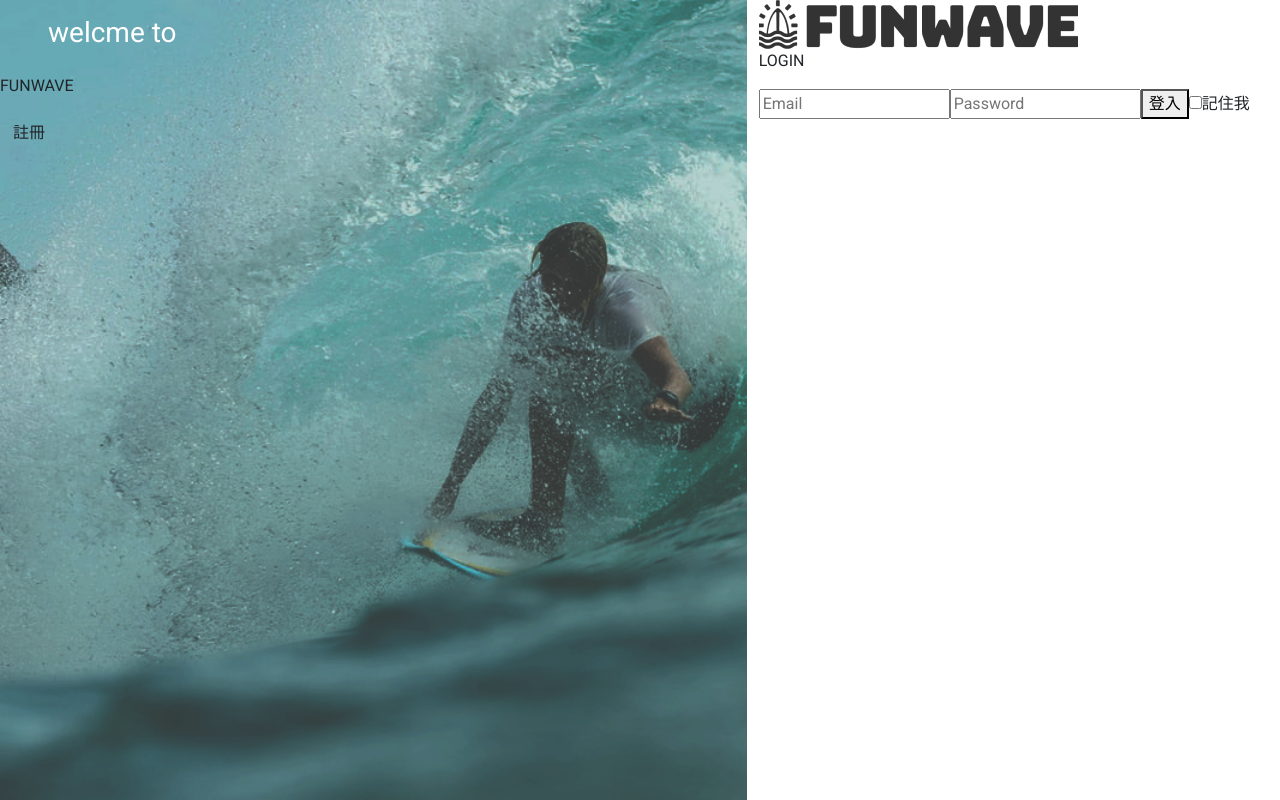
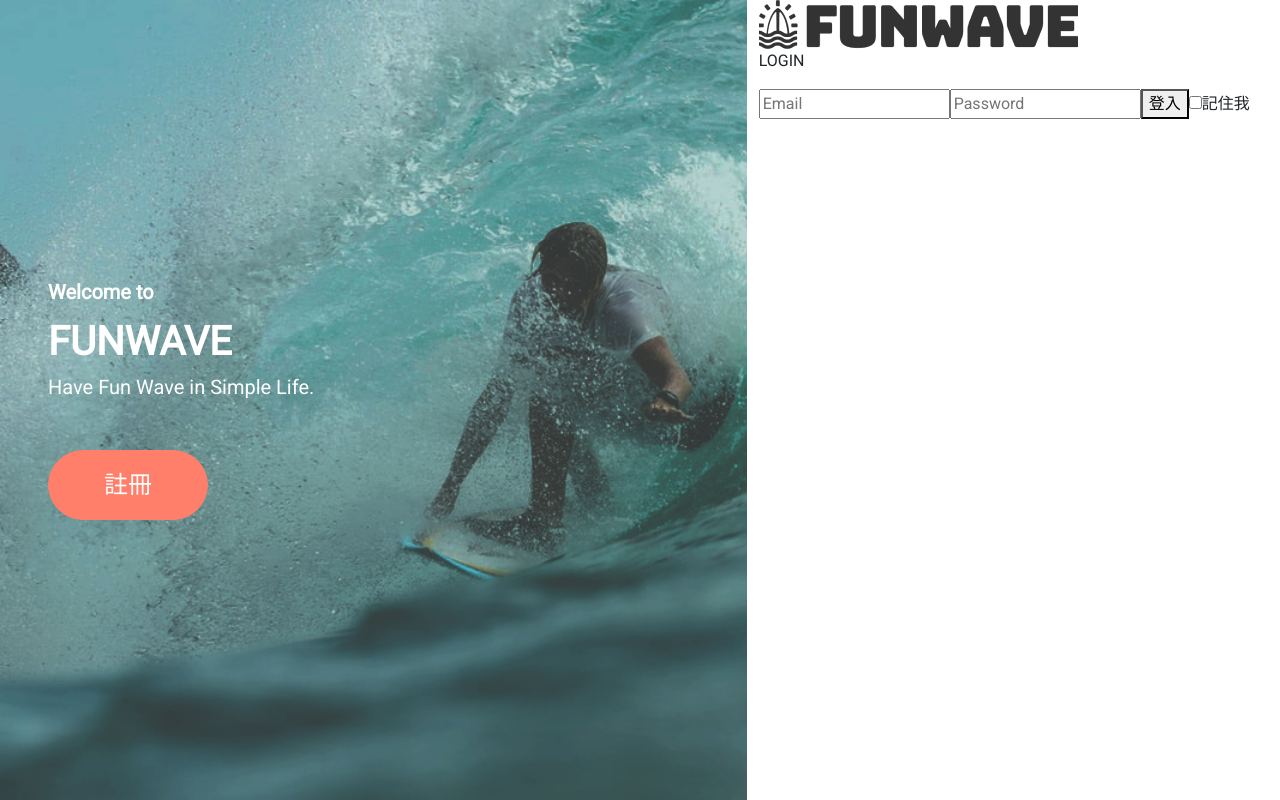
Before and after one commit to verayu0217/funwave_frontend, a React (Create React App) app: page / in a window 1280 px wide. Built offline with nearby package versions, Linux system fonts and the light colour scheme.

Commit message:
login.js修改註冊樣式，新增global.scss註冊樣式、index.scss全站文字顏色

```diff
--- a/src/components/LogIn.js
+++ b/src/components/LogIn.js
@@ -1,5 +1,6 @@
 import React from 'react';
 import logo from '../data/images/FunwaveLogo-black2.png';
+
 import '../styles/global.scss';
 
 function Login() {
@@ -7,14 +8,21 @@ function Login() {
     <>
       <div className="container-fluid">
         <div className="row">
-          <div className="col-7 p-0 leftSignUp vh-100 ">
-            <div className="demo vh-100">
-              <h3 className="px-5 py-3 text-white">welcme to</h3>
-              <p className="">FUNWAVE</p>
-              <button className="btn">註冊</button>
+          <div className="col-md-7 col-sm-12 p-0 leftSignUp vh-100">
+            <div className="demo vh-100 d-flex align-items-center">
+              <div className="ms-5">
+                <h3 className="text-white fw-bold fs-5">Welcome to</h3>
+                <p className="text-white fw-bold fs-1 mb-0">FUNWAVE</p>
+                <p className="text-white fw-light fs-5 mb-5">
+                  Have Fun Wave in Simple Life.
+                </p>
+                <button className="btn btn-info text-white p-3 signupBtn fs-4">
+                  註冊
+                </button>
+              </div>
             </div>
           </div>
-          <div className="col-5">
+          <div className="col-md-5 col-sm-12">
             <img src={logo} alt="funwave" />
             <div>
               <p>LOGIN</p>
--- a/src/index.js
+++ b/src/index.js
@@ -1,6 +1,5 @@
 import React from 'react';
 import ReactDOM from 'react-dom';
-import 'bootstrap/dist/css/bootstrap.min.css';
 import './index.scss';
 import App from './App';
 
--- a/src/index.scss
+++ b/src/index.scss
@@ -1,10 +1,39 @@
-$primary:       #79a5b9;
-$secondary:     #98A0A5;
-$success:       #FA7FAA;
-$info:          #FF7F6A;
+// 預設變數覆蓋需要在導入Bootstrap之前
+$primary:#17A8A2;
+$secondary:#81D7D3;
+$success:#FA7FAA;
+$info:#FF7F6A;
 
-/* @import '~bootstrap/scss/bootstrap.scss'; */
+
+// Import Bootstrap and its default variables
+@import '~bootstrap/scss/bootstrap.scss';
 @import url('https://fonts.googleapis.com/css2?family=Roboto&display=swap');
+
+// 其它要導入覆蓋掉原本的預設bootstrap樣式要放在這下面
+
+/*------------------------------ 文字、輔助顏色 ------------------------------*/
+$lightgray:#F5F5F5;
+$white:#FFFFFF;
+$black:#333333;
+$gray:#98A0A5;
+
+
+
+// .lightgray{
+//   color: $lightgray;
+// }
+// .white{
+//   color: $white;
+// }
+// .black {
+//   color: $black;
+// }
+// .gray {
+//   color: $gray;
+// }
+// .orange {
+//   color: $orange;
+// }
 
 body {
   margin: 0;
--- a/src/styles/global.scss
+++ b/src/styles/global.scss
@@ -1,11 +1,4 @@
-$deepblue:       #17A8A2;
-$blue:       #81D7D3;
-$pink:     #FA7FAA;
-$lightgray:       #F5F5F5;
-$white:          #FFFFFF;
-$black:          #333333;
-$gray:          #98A0A5;
-$info:          #FF7F6A;
+@import '../index.scss';
 
 .leftSignUp{
     background:url(../data/images/login.png) ;
@@ -15,3 +8,10 @@ $info:          #FF7F6A;
 .demo{
     background:rgba(255,255,255,0.1);
 }
+.btn{
+    border-radius: 50px;
+}
+.signupBtn{
+    width: 160px;
+    // color: $orange;
+}
```
